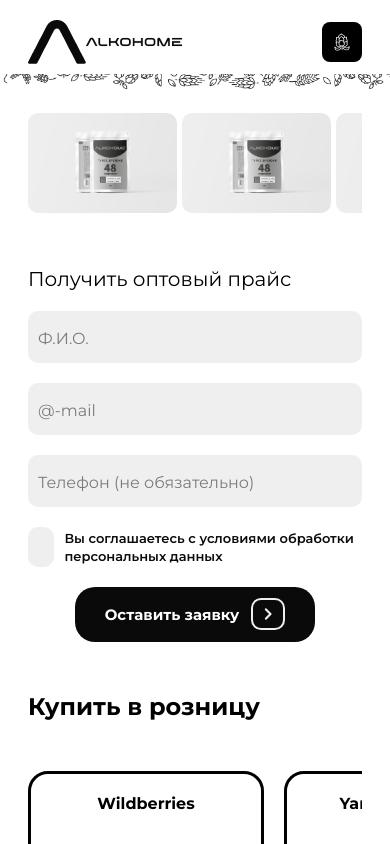
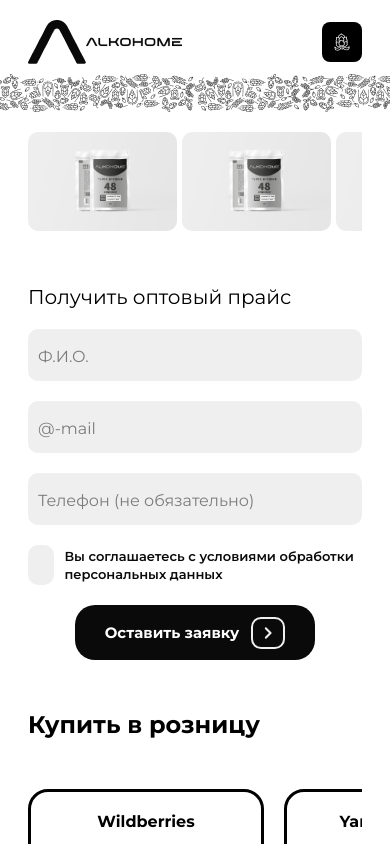
Before and after one commit to Mohammadxoja2005/alkohome, a React (Create React App) app: page / in a window 390 px wide. Shown: the top 844 px of the page. Built offline with nearby package versions, Linux system fonts and the light colour scheme.

Commit message:
solved problem with product_img

```diff
--- a/src/layouts/header/index.module.scss
+++ b/src/layouts/header/index.module.scss
@@ -66,14 +66,36 @@
   cursor: pointer;
 }
 
-.pattern {
-  width: 100%;
-  margin-bottom: 20px;
+.pattern_img_addition {
+  display: none;
 }
 
 .pattern_img {
-  width: 100%;
-  object-fit: cover;
+  display: block;
+}
+
+@media screen and (max-width: 1281px) {
+  .pattern {
+    width: 100%;
+    margin-bottom: 20px;
+  }
+
+  .pattern_img {
+    width: 100%;
+    object-fit: cover;
+  }
+}
+
+@media screen and (max-width: 1280px) {
+  .pattern {
+    width: 100%;
+    margin-bottom: 20px;
+    overflow: hidden;
+  }
+
+  .pattern_img {
+    object-fit: cover;
+  }
 }
 
 @media screen and (max-width: 992px) {
@@ -125,3 +147,13 @@
     background-color: white;
   }
 }
+
+@media screen and (max-width: 480px) {
+  .pattern_img_addition {
+    display: block;
+  }
+
+  .pattern_img {
+    display: none;
+  }
+}
--- a/src/layouts/header/index.tsx
+++ b/src/layouts/header/index.tsx
@@ -9,7 +9,9 @@
 import PHONE from "../../assets/icons/phone.png";
 import VK from "../../assets/icons/vk.png";
 import RAW1 from "../../assets/images/raw5.png";
+import RAW6 from "../../assets/images/raw6.png";
 import FLOWER from "../../assets/icons/flower.png";
+import VECTORBEER from '../vectorbeer';
 
 const HEADER: FC = () => {
     return (
@@ -58,8 +60,11 @@
                 </div>
             </header>
 
+            {/* <VECTORBEER /> */}
+
             <section className={styles.pattern}>
                 <img src={RAW1} alt="pattern" className={styles.pattern_img} />
+                <img src={RAW6} alt="pattern" className={styles.pattern_img_addition} />
             </section>
         </Fragment>
     )
--- a/src/pages/home/components/product/index.module.scss
+++ b/src/pages/home/components/product/index.module.scss
@@ -139,7 +139,7 @@
   }
 
   .product_single_img {
-    margin-top: -175%;
+    margin-top: -160%;
     width: 120px;
     height: 150px;
     margin-bottom: 10px;
```
Also changed, not shown: src/assets/images/raw6.png (added).
